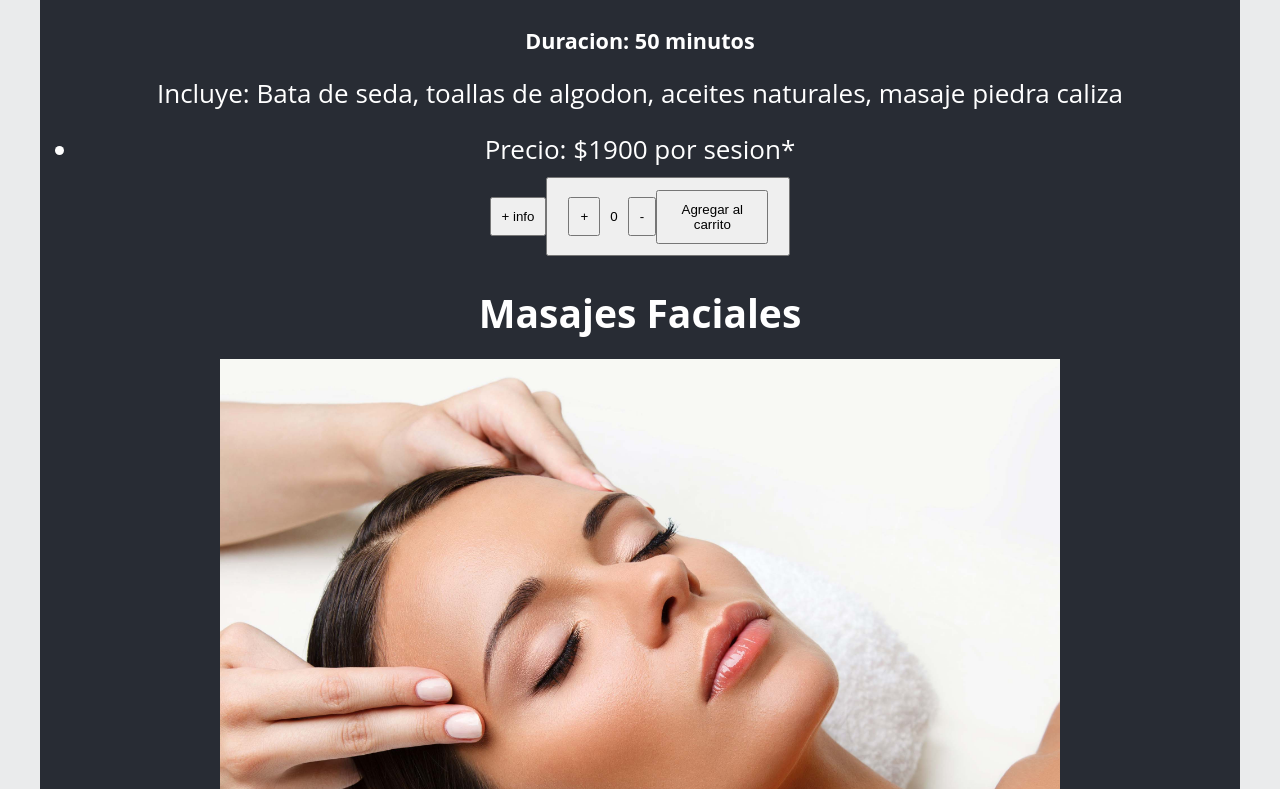
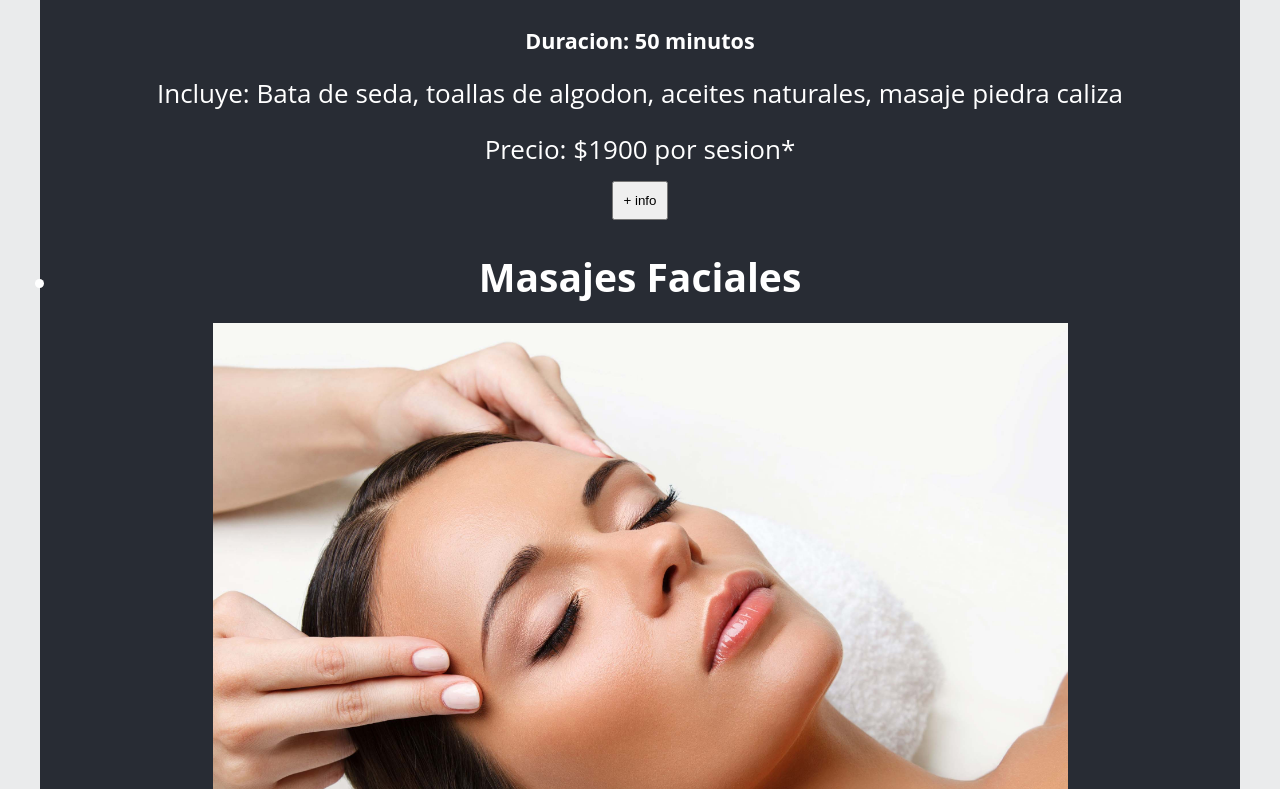
Before and after one commit to edperez88/ecommerce-app-react, a React (Create React App) app in the folder src/my-app-react/: page / in a window 1280 px wide. Shown: the part 911-1700 px from the top of the page. Built offline with nearby package versions, Linux system fonts and the light colour scheme.

Commit message:
correciones en childrens y divClass

```diff
--- a/src/my-app-react/src/App.js
+++ b/src/my-app-react/src/App.js
@@ -2,7 +2,7 @@
 import './App.css';
 import { useState} from 'react';
 import Navbar from './components/Navbar/Navbar';
-import ItemListContaniner from './components/ItemListContainer/ItemListContainer'
+import ItemListContaniner from './components/ItemListContainer/ItemListContainer';
 
 
 function App() {
@@ -12,13 +12,14 @@ const []= useState(true)
     <div className="App">
       <header className="App-header">
         <Navbar/>
-        <a>
-         <ItemListContaniner greeting="Bienvenidos"/>
+        <ItemListContaniner greeting="Bienvenidos"/>
+        </header>
+        <p>
           Dario Perez comision 41080- CoderHouse
-        </a>
-      </header>
+        </p>
+
     </div>
-  );
+  )
 }
 
 export default App;
--- /dev/null
+++ b/src/my-app-react/src/components/ItemList/ItemList.js
@@ -0,0 +1,13 @@
+import Item from "../item/Item"
+
+const Itemlist =({Servicios}) =>{
+    return(
+        <ul>
+            {Servicios.map((service) => (
+                <Item key={service.id} service={service}/>
+
+                ))}
+        </ul>
+    )}
+
+    export default Itemlist
--- a/src/my-app-react/src/components/ItemListContainer/ItemList.js
+++ /dev/null
@@ -1,12 +0,0 @@
-import Item from "../item/Item"
-
-const Itemlist =({Servicios}) =>{
-    return(
-        <ul>
-            {Servicios.map(service=>(
-                <Item service={service}/>
-            ))}
-        </ul>
-    )}
-
-    export default Itemlist
--- a/src/my-app-react/src/components/ItemListContainer/ItemListContainer.js
+++ b/src/my-app-react/src/components/ItemListContainer/ItemListContainer.js
@@ -1,8 +1,8 @@
 import { useState, useEffect } from "react"
 import { getServicios } from "../../asyncMock"
-import Itemlist from "./ItemList"
+import Itemlist from "../ItemList/ItemList"
 
-const ItemListContaniner=({greeting, show, setShow})=>{
+const ItemListContaniner=({greeting})=>{
     const [Servicios, setServicios]=useState([])
     const [loading, setLoading] = useState(true)
 
@@ -16,6 +16,7 @@ const ItemListContaniner=({greeting, show, setShow})=>{
         })
 
     },[])
+
     if(loading){
         return(
             <h2>Cargando Servicios...</h2>
@@ -24,13 +25,15 @@ const ItemListContaniner=({greeting, show, setShow})=>{
 
     return(
     <>
-    <h1>{greeting}</h1>
 
-        <Itemlist Servicios={Servicios}/>
+        <h1>{greeting}</h1>
+
+       <Itemlist Servicios={Servicios}/>
+
 
     </>
-
-    )}
+    )
+}
 
 
 export default ItemListContaniner
--- a/src/my-app-react/src/components/item/Item.js
+++ b/src/my-app-react/src/components/item/Item.js
@@ -1,24 +1,18 @@
 import './Item.css'
-import Contador from '../Counter/Counter'
-
 const Item=({service})=>
 {
     return(
-        <>
-            <div key={service.id}>
+
+        <li>
             <h2>{service.titulo}</h2>
-                <img src={service.img}></img>
-                <h5>{service.duracion}</h5>
-                <p>{service.incluye}</p>
-                <li>{service.precio}</li>
-                <button>{service.detalle}</button>
-                <button><Contador/></button>
-
-            </div>
+            <img src={service.img}></img>
+            <h5>{service.duracion}</h5>
+            <p>{service.incluye}</p>
+            <p>{service.precio}</p>
+            <button>{service.detalle}</button>
 
 
-        </>
-
+        </li>
     )
 }
 
```
